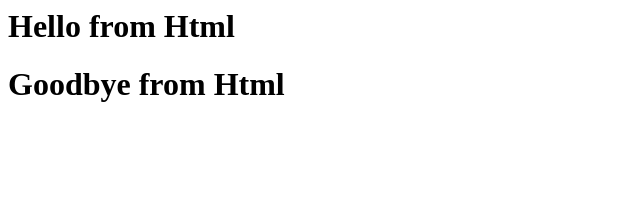
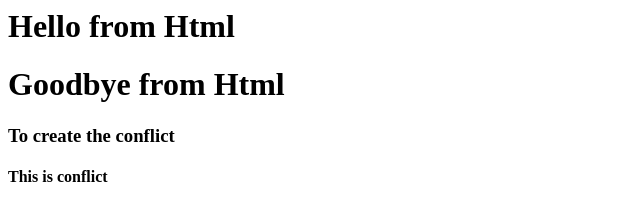
Before and after one commit to Sasi2790/week2gitpractice, a plain HTML site: page index.html in a window 1280 px wide. Shown: the whole page, without its empty margins (0-640 px from the left). Drawn offline with Linux system fonts and the light colour scheme.

Commit message:
Merge conflict

```diff
--- a/index.html
+++ b/index.html
@@ -1,2 +1,4 @@
 <h1>Hello from Html</h1>
 <h1>Goodbye from Html</h1>
+<h3>To create the conflict</h3>
+<h4>This is conflict</h4>
```
